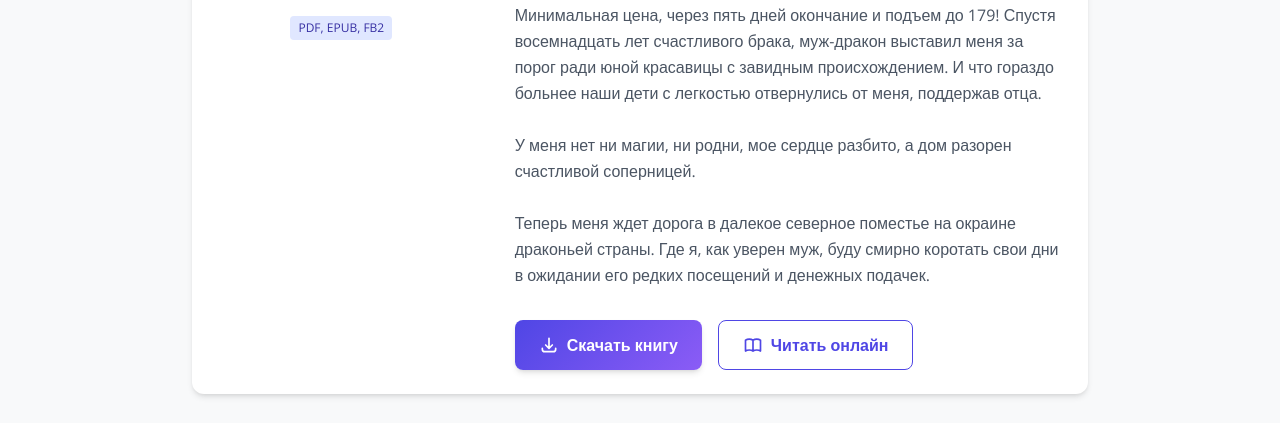
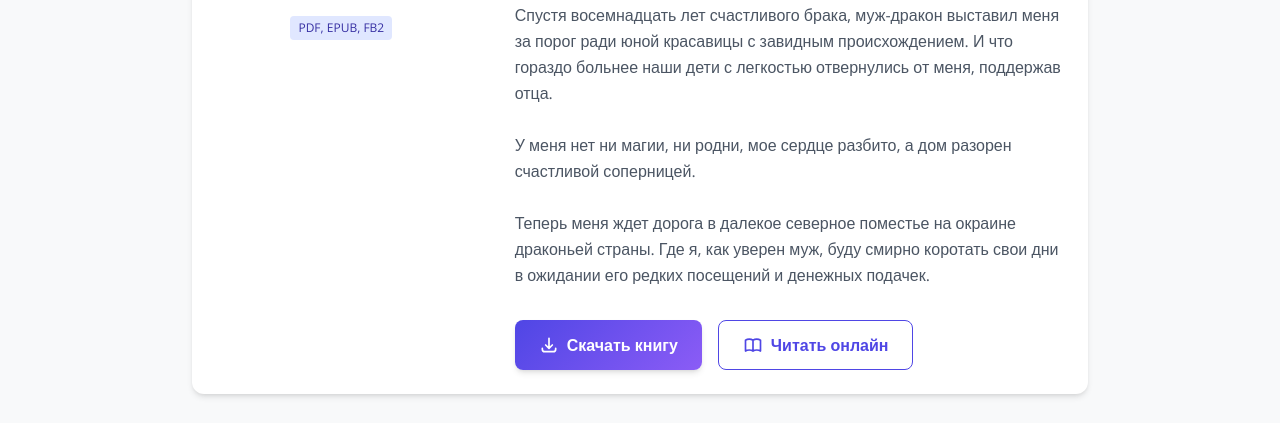
Before and after one commit to TemniyEvery/knigi.github.io, a plain HTML site: page pomeste-dlya-broshennoi-zheny/index.html in a window 1280 px wide. Shown: the part 306-729 px from the top of the page. Drawn offline with nearby package versions, Linux system fonts and the light colour scheme.

Commit message:
Update index.html

```diff
--- a/pomeste-dlya-broshennoi-zheny/index.html
+++ b/pomeste-dlya-broshennoi-zheny/index.html
@@ -93,7 +93,7 @@
                         <div class="mb-8">
                             <h3 class="text-lg font-semibold text-gray-800 mb-2">Аннотация</h3>
                             <p class="text-gray-600 leading-relaxed">
-                                Минимальная цена, через пять дней окончание и подъем до 179! Спустя восемнадцать лет счастливого брака, муж-дракон выставил меня за порог ради юной красавицы с завидным происхождением. И что гораздо больнее наши дети с легкостью отвернулись от меня, поддержав отца.<br>
+                               Спустя восемнадцать лет счастливого брака, муж-дракон выставил меня за порог ради юной красавицы с завидным происхождением. И что гораздо больнее наши дети с легкостью отвернулись от меня, поддержав отца.<br>
 <br>
 У меня нет ни магии, ни родни, мое сердце разбито, а дом разорен счастливой соперницей.<br>
 <br>
```
